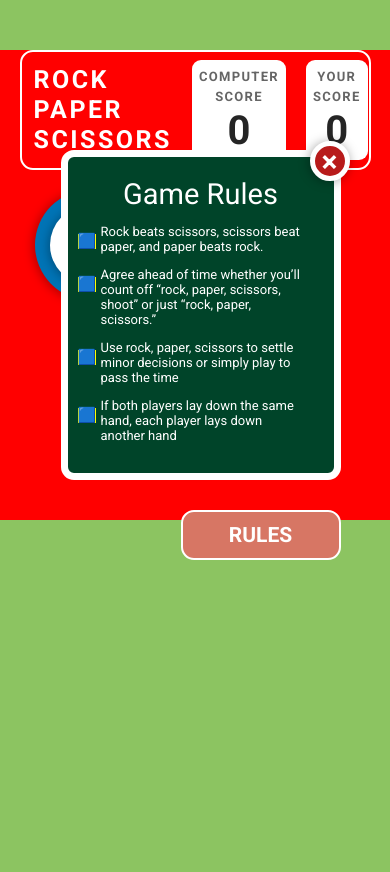
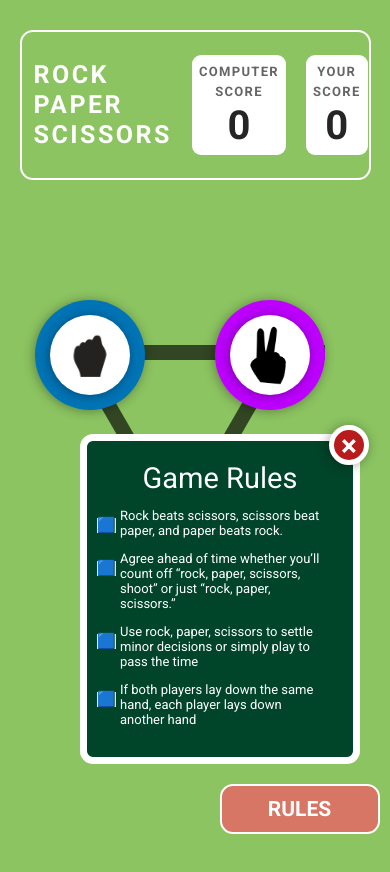
Before and after one commit to Mobarak786/module-test-1-mobarak, a plain HTML site: page index.html in a window 390 px wide. Both pictures are taken after a click on the button "RULES". Before the commit the page ends 844 px from the top, so only its background shows below. Drawn offline with Linux system fonts and the light colour scheme.

Commit message:
css modification

```diff
--- a/CSS/index.css
+++ b/CSS/index.css
@@ -9,7 +9,7 @@
 }
 body {
   max-width: 100vw;
-  height: fit-content;
+  height: 100vh;
   background: rgba(140, 196, 97, 1);
 }
 a {
@@ -18,7 +18,7 @@ a {
 
 .main-class {
   width: 100%;
-  height: fit-content;
+  height: 100vh;
 }
 /* score board section */
 .score-board {
@@ -68,7 +68,6 @@ a {
 #game-playboard {
   width: 100%;
   height: 300px;
-  position: relative;
 }
 .game-playboard {
   margin-top: 100px;
@@ -241,7 +240,7 @@ a {
 .game-rules {
   position: absolute;
   right: 30px;
-  top: -70px;
+  bottom: 80px;
   width: 280px;
   height: 330px;
   border: 7px solid white;
@@ -252,7 +251,8 @@ a {
   display: none;
 }
 .btn-section {
-  position: relative;
+  position: absolute;
+  bottom: 0;
   width: 100%;
   height: 50px;
   padding-right: 20px;
@@ -452,12 +452,12 @@ a {
 @media screen and (max-width: 450px) {
   .main-class {
     width: 100vw;
-    height: max-content;
-    background-color: red;
+    height: 100vh;
   }
   .score-board {
     width: 90%;
-    height: 120px;
+    height: 150px;
+    margin-top: 30px;
   }
   .score {
     width: 100px;
@@ -478,12 +478,12 @@ a {
     margin: auto;
   }
   .game-playboard {
-    margin-top: 60px;
     margin: auto;
   }
   .game-select {
     width: 90%;
     margin-left: 10%;
+    margin-top: 100px;
   }
   .game-play-show {
     height: 550px;
@@ -496,7 +496,7 @@ a {
     margin-bottom: 20px;
   }
   .container {
-    width: 90vw;
+    width: 100vw;
     height: fit-content;
     margin: auto;
   }
@@ -506,7 +506,7 @@ a {
   #cup {
     height: 150px;
     width: 150px;
-    left: 100px;
+    left: 25%;
   }
   .winnings {
     width: 90vw;
--- a/index.html
+++ b/index.html
@@ -66,7 +66,7 @@
             <div class="circle delay3"></div>
             <div class="circle delay4"></div>
         </div>
-            <p id="indicater">YOU SELECTED</p>
+            <p id="indicater">YOU PICKED</p>
         <div>
             <img src="./assets/scissors.png" id="img1"/>
         </div>
@@ -83,7 +83,7 @@
                 <div class="circle delay3"></div>
                 <div class="circle delay4"></div>
             </div>
-            <p id="indicater">PC SELECTED</p>
+            <p id="indicater">PC PICKED</p>
             <div>
                 <img src="./assets/rock.png" id="img2"/>
             </div>
```
